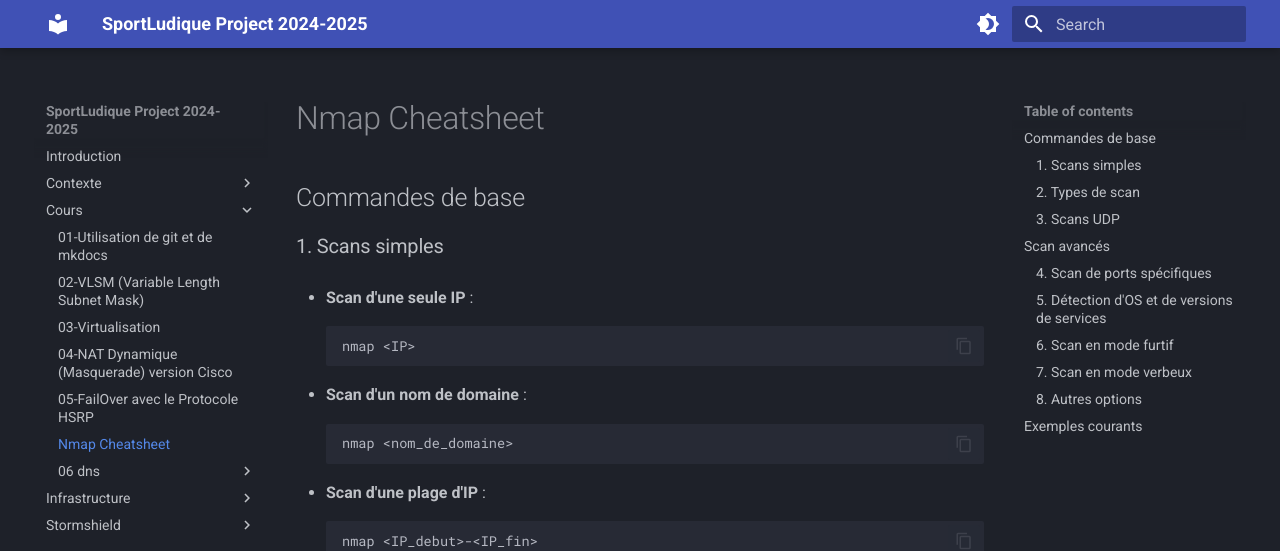
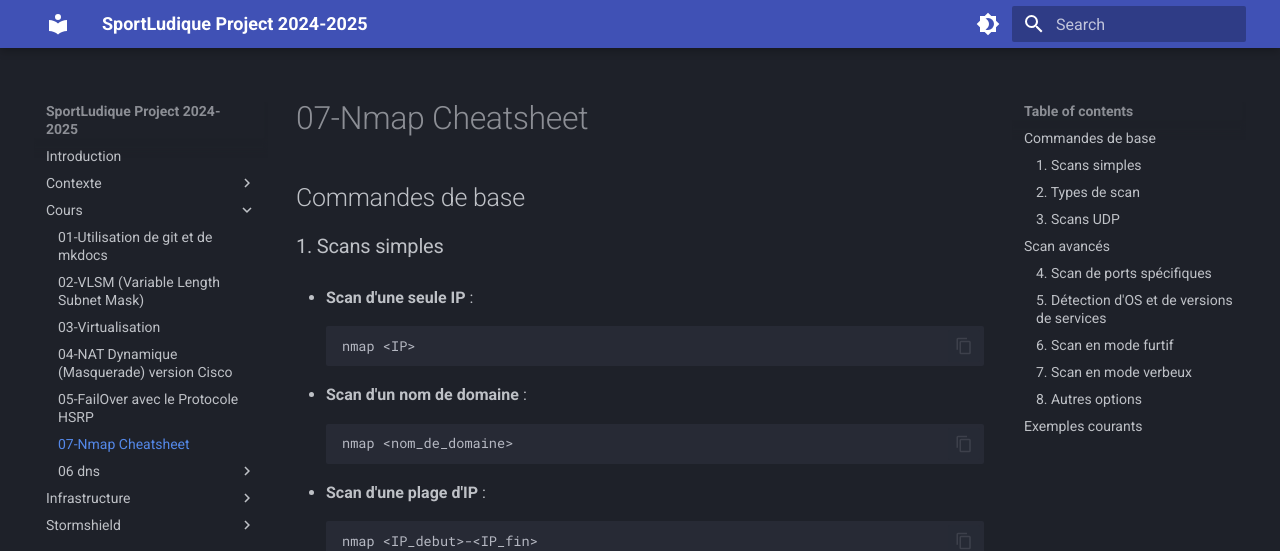
Before and after one commit to lmeryFulbert/SportLudique2024-2025, an MkDocs documentation site: the page built from docs/cours/07-nmap_cheatsheet.md, in a window 1280 px wide and 900 px high. Shown: the top 551 px of the window. Built offline with MkDocs 1.6.1 and Material for MkDocs 9.7.7, drawn with Linux system fonts in a browser that asks for light colours.

Commit message:
correction id cours

```diff
--- a/docs/cours/07-nmap_cheatsheet.md
+++ b/docs/cours/07-nmap_cheatsheet.md
@@ -1,5 +1,5 @@
 
-# Nmap Cheatsheet
+# 07-Nmap Cheatsheet
 
 ## Commandes de base
 
```
